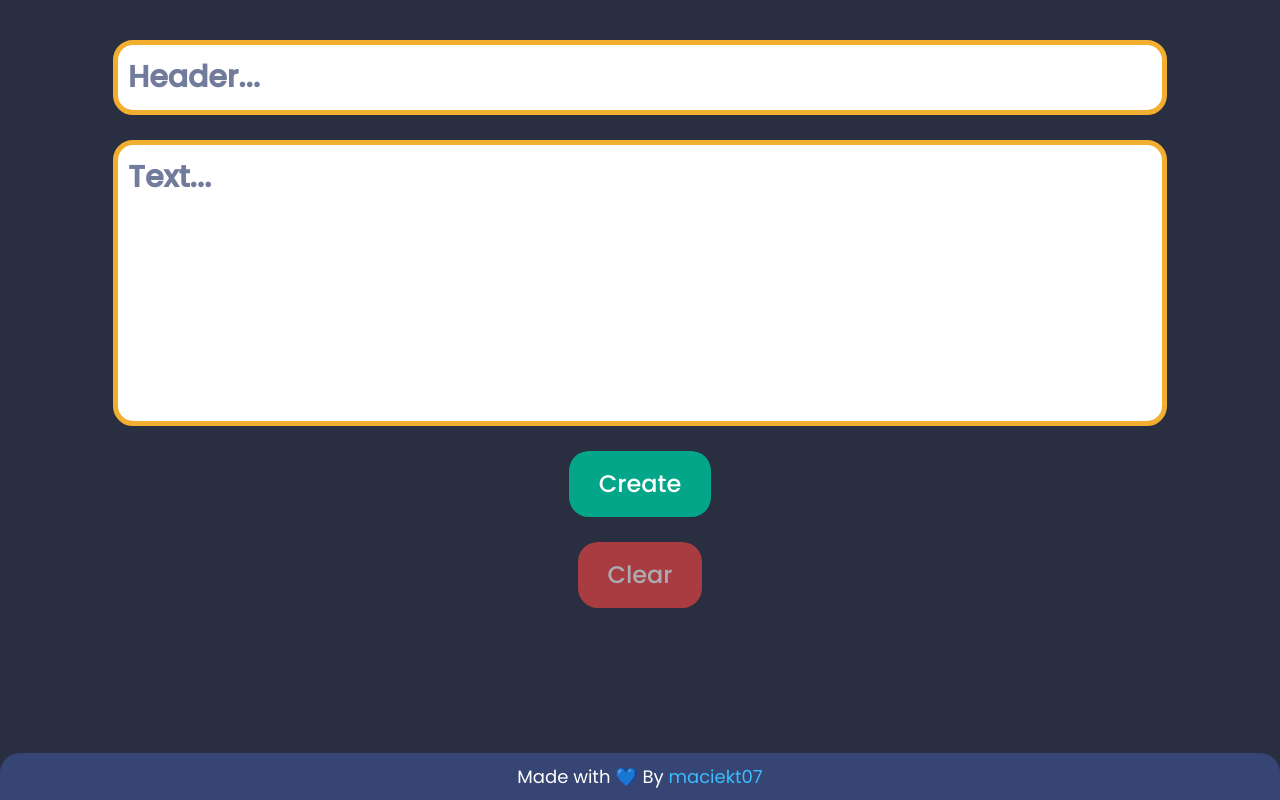
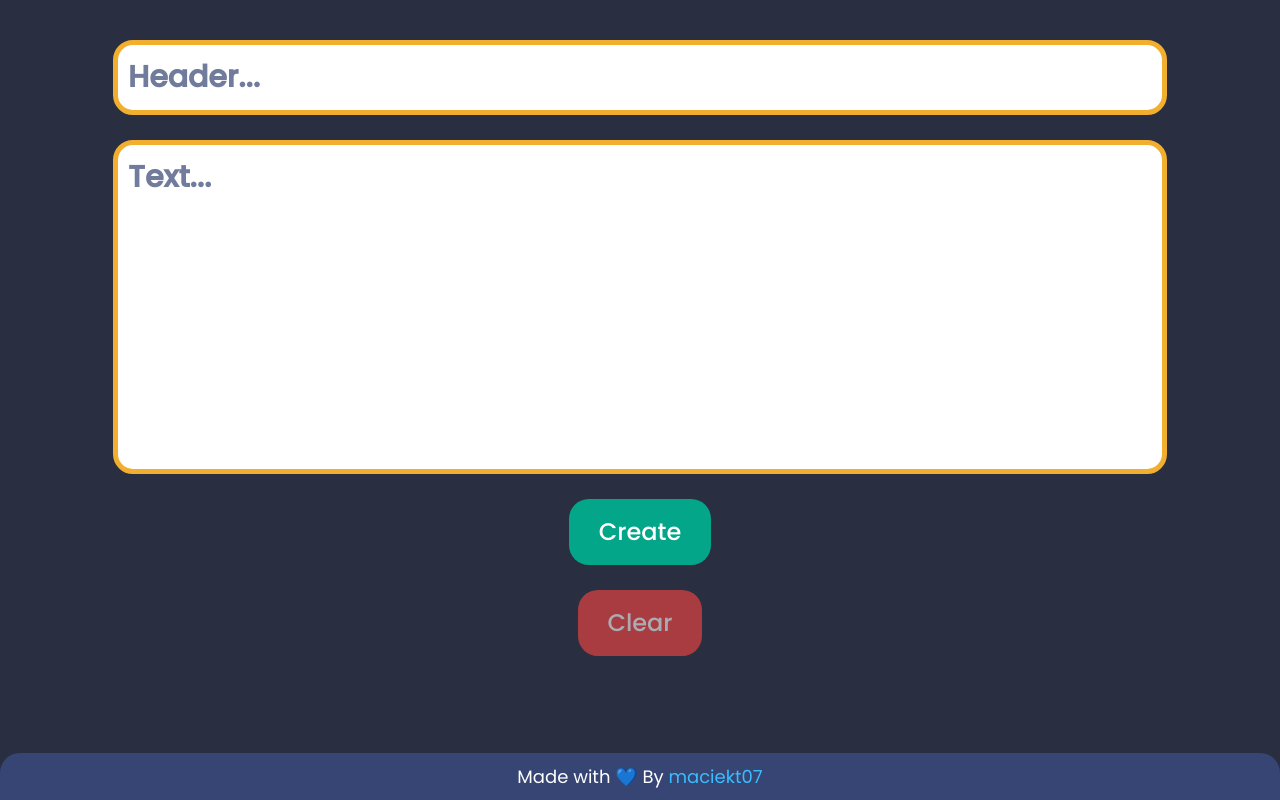
Before and after one commit to maciekt07/notifications-react, a React (Create React App) app: page / in a window 1280 px wide. Built offline with nearby package versions, Linux system fonts and the light colour scheme.

Commit message:
basic changes

```diff
--- a/src/styles/style.css
+++ b/src/styles/style.css
@@ -104,7 +104,7 @@ input[type=text] :focus-visible {
 
 textarea {
   resize: none;
-  min-height: 32vh;
+  min-height: 38vh;
 }
 
 .footer {
--- a/src/styles/style.scss
+++ b/src/styles/style.scss
@@ -61,7 +61,7 @@ input[type="text"] {
 
 textarea {
   resize: none;
-  min-height: 32vh;
+  min-height: 38vh;
 }
 
 .footer {
```
